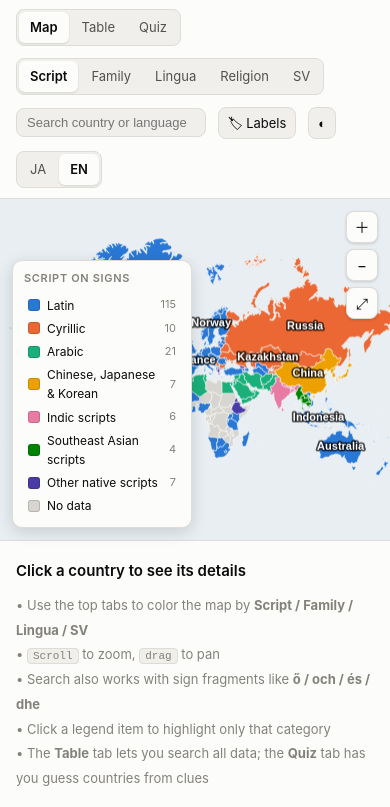
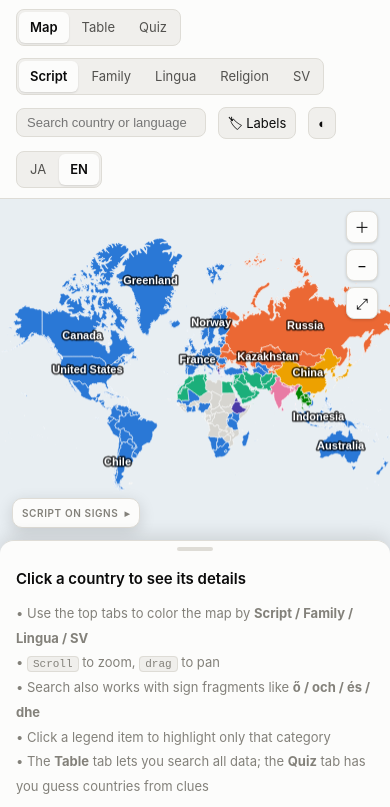
Before and after one commit to toshtosh2024/geolearner, a plain HTML site: page index.html in a window 390 px wide. Shown: the part 37-844 px from the top of the page. Drawn offline with Linux system fonts and the light colour scheme.

Commit message:
Overlay drawer on the map, compact mobile legend, link previews
- Sidebar is now a drawer over a full-size map (left panel on desktop,
  bottom sheet on narrow screens); map centering, zoom, legend and quiz
  bar account for the area it covers
- Legend can be collapsed (closed by default on narrow screens) and is
  more compact there
- Quiz no longer shows scores or hint penalties
- Selected country gets a thick outline with a halo; hover outline no
  longer uses the same blue as Latin-script countries
- OGP / X card tags and og-image.png for link previews

Co-Authored-By: Claude Opus 5.5 <noreply@anthropic.com>

```diff
--- a/css/style.css
+++ b/css/style.css
@@ -211,6 +211,14 @@ main {
   flex: 1;
   display: flex;
   min-height: 0;
+  position: relative;
+  /*
+    ドロワー（サイドバー）は地図の手前に重ねる。重なっている幅 / 高さをここで決めて、
+    凡例・クイズ・一覧の位置合わせに使う（PC は左に幅 --drawer-w、スマホ幅は下に高さ --drawer-h）
+    --side-w / --side-h は js/resizer.js がドラッグで設定する。地図側には最低 280px / 140px 残す
+  */
+  --drawer-w: min(var(--side-w, 340px), 100% - 280px);
+  --drawer-h: 0px;
 }
 .stage {
   position: relative;
@@ -245,8 +253,8 @@ canvas {
 }
 .legend {
   position: absolute;
-  left: 12px;
-  bottom: 12px;
+  left: calc(var(--drawer-w) + 12px);
+  bottom: calc(var(--drawer-h) + 12px);
   background: var(--surface);
   border: 1px solid var(--line);
   border-radius: 10px;
@@ -256,11 +264,31 @@ canvas {
   z-index: 5;
 }
 .legend h4 {
+  display: flex;
+  align-items: center;
+  gap: 6px;
   margin: 0 0 6px;
   font-size: 11px;
   color: var(--ink-3);
   font-weight: 600;
   letter-spacing: 0.06em;
+  cursor: pointer; /* クリックで凡例を開閉 */
+  user-select: none;
+}
+.legend .chev {
+  margin-left: auto;
+  font-size: 10px;
+}
+.legend.collapsed h4 {
+  margin: 0;
+}
+.legend.collapsed .row {
+  display: none;
+}
+.legend .count {
+  margin-left: auto;
+  color: var(--ink-3);
+  font-size: 11px;
 }
 .legend .row {
   display: flex;
@@ -305,24 +333,28 @@ canvas {
 }
 
 /* ---------- sidebar ---------- */
-/* サイドバーの幅 --side-w（スマホ幅では高さ --side-h）は js/resizer.js がドラッグで設定する */
+/* ドロワー: 地図の手前に重ねる。PC は左端、スマホ幅は下から出るシート（サイズは main の変数） */
 aside {
-  order: -2;
-  width: var(--side-w, 340px);
-  flex: 0 0 var(--side-w, 340px);
-  max-width: calc(100% - 280px); /* 地図が潰れないように */
+  position: absolute;
+  z-index: 15; /* 凡例・クイズより手前、ツールチップ（20）より奥 */
+  top: 0;
+  bottom: 0;
+  left: 0;
+  width: var(--drawer-w);
   background: var(--surface);
   border-right: 1px solid var(--line);
+  box-shadow: 4px 0 18px rgba(0, 0, 0, 0.1);
   overflow-y: auto;
   padding: 16px;
 }
-/* サイドバーと地図の境目のつまみ。前後に 3px ずつはみ出して、レイアウト上の幅は 0 */
+/* ドロワーの縁のつまみ（ドラッグでサイズ調整）。縁をまたいで 6px の当たり判定 */
 .resizer {
-  order: -1;
-  position: relative;
-  z-index: 6;
-  flex: 0 0 6px;
-  margin: 0 -3px;
+  position: absolute;
+  z-index: 16;
+  top: 0;
+  bottom: 0;
+  left: calc(var(--drawer-w) - 3px);
+  width: 6px;
   cursor: col-resize;
   touch-action: none;
 }
@@ -332,10 +364,15 @@ aside {
   inset: 0 2px;
   transition: background 0.15s;
 }
-.resizer:hover::after,
 .resizer:focus-visible::after,
 .resizer.dragging::after {
   background: var(--accent);
+}
+/* タッチ端末では触ったあとに :hover が残るので、マウスがあるときだけ */
+@media (hover: hover) {
+  .resizer:hover::after {
+    background: var(--accent);
+  }
 }
 .resizer:focus-visible {
   outline: none;
@@ -346,31 +383,62 @@ body.resizing {
 }
 @media (max-width: 860px) {
   main {
-    flex-direction: column;
+    --drawer-w: 0px;
+    --drawer-h: min(var(--side-h, 44%), 100% - 140px);
   }
   aside {
-    order: 2;
+    top: auto;
+    right: 0;
     width: auto;
-    max-width: none;
-    flex: 0 0 var(--side-h, 44%);
-    max-height: calc(100% - 140px);
+    height: var(--drawer-h);
+    padding-top: 24px; /* 上端のつまみの分 */
     border-right: 0;
     border-top: 1px solid var(--line);
+    border-radius: 14px 14px 0 0;
+    box-shadow: 0 -4px 18px rgba(0, 0, 0, 0.12);
   }
+  /* シート上端のつまみ。指で掴みやすいよう高さを取り、中央に取っ手を描く */
   .resizer {
-    order: 1;
-    margin: -3px 0;
+    top: auto;
+    right: 0;
+    left: 0;
+    bottom: calc(var(--drawer-h) - 20px);
+    width: auto;
+    height: 22px;
     cursor: row-resize;
   }
   .resizer::after {
-    inset: 2px 0;
+    inset: 9px auto auto 50%;
+    width: 36px;
+    height: 4px;
+    margin-left: -18px;
+    border-radius: 2px;
+    background: var(--line);
   }
   body.resizing {
     cursor: row-resize;
   }
+  /* 凡例は小さく。件数は省く（既定では閉じた状態。js/legend.js） */
   .legend {
-    max-width: 180px;
+    max-width: 170px;
+    padding: 6px 9px;
+  }
+  .legend h4 {
+    font-size: 10px;
+    margin-bottom: 3px;
+  }
+  .legend .row {
     font-size: 11px;
+    line-height: 1.35;
+    gap: 5px;
+    padding: 1px 2px;
+  }
+  .legend .sw {
+    width: 10px;
+    height: 10px;
+  }
+  .legend .count {
+    display: none;
   }
 }
 .ph {
@@ -515,6 +583,7 @@ body.resizing {
   flex: 1;
   overflow: auto;
   background: var(--surface);
+  padding: 0 0 var(--drawer-h) var(--drawer-w); /* ドロワーに隠れる分をあける */
 }
 table {
   border-collapse: collapse;
@@ -559,9 +628,10 @@ td.k {
 .quizbar {
   position: absolute;
   top: 12px;
-  left: 50%;
+  /* ドロワーに隠れていない範囲の中央に置く */
+  left: calc(var(--drawer-w) + (100% - var(--drawer-w)) / 2);
   transform: translateX(-50%);
-  width: min(560px, calc(100% - 110px));
+  width: min(560px, calc(100% - var(--drawer-w) - 110px));
   background: var(--surface);
   border: 1px solid var(--line);
   border-radius: 12px;
@@ -577,13 +647,6 @@ td.k {
   color: var(--ink-3);
   letter-spacing: 0.06em;
   margin-bottom: 6px;
-}
-.qhead .sc {
-  margin-left: auto;
-  color: var(--ink-2);
-  font-weight: 600;
-  letter-spacing: 0;
-  font-size: 12px;
 }
 .qbody {
   font-size: 14px;
--- a/js/data/ui-text.js
+++ b/js/data/ui-text.js
@@ -69,13 +69,11 @@ const UI_TEXT = {
     "quiz.intro":
       '<div class="ph"><p style="font-size:15px;color:var(--ink);font-weight:600;margin:0 0 8px">' +
       "クイズモード</p>手がかりを読んで、その国を<b>地図上でクリック</b>してください。<br>" +
-      "ヒントを増やすほど得点は下がります（4点→1点）。<br><br>" +
+      "手がかりが足りなければ「ヒントを追加」で増やせます。<br><br>" +
       '<span style="color:var(--ink-3);font-size:12px">「地図」タブに戻ると通常モードに戻ります。</span></div>',
     "quiz.prompt": "この手がかりの国を地図でクリック",
-    "quiz.score": (score, asked, streak, best) =>
-      score + " / " + asked + "　連続 " + streak + "（最高 " + best + "）",
     "quiz.next": "次の問題 →",
-    "quiz.moreHint": (cost) => "ヒントを追加（−" + cost + "）",
+    "quiz.moreHint": "ヒントを追加",
     "quiz.giveUp": "答えを見る",
     "quiz.correct": (answer) => "正解！ " + answer,
     "quiz.wrong": (answer) => "正解は " + answer,
@@ -161,13 +159,11 @@ const UI_TEXT = {
     "quiz.intro":
       '<div class="ph"><p style="font-size:15px;color:var(--ink);font-weight:600;margin:0 0 8px">' +
       "Quiz mode</p>Read the clues and <b>click that country on the map</b>.<br>" +
-      "Each extra hint lowers the score (4 pts → 1 pt).<br><br>" +
+      'Need more clues? Use "Add a hint".<br><br>' +
       '<span style="color:var(--ink-3);font-size:12px">Go back to the "Map" tab to leave quiz mode.</span></div>',
     "quiz.prompt": "CLICK THE COUNTRY THAT MATCHES THESE CLUES",
-    "quiz.score": (score, asked, streak, best) =>
-      score + " / " + asked + " · Streak " + streak + " (best " + best + ")",
     "quiz.next": "Next question →",
-    "quiz.moreHint": (cost) => "Add a hint (−" + cost + ")",
+    "quiz.moreHint": "Add a hint",
     "quiz.giveUp": "Show answer",
     "quiz.correct": (answer) => "Correct! " + answer,
     "quiz.wrong": (answer) => "The answer was " + answer,
--- a/js/legend.js
+++ b/js/legend.js
@@ -1,6 +1,8 @@
 /* ============================================================
    凡例
+   見出しをクリックすると開閉できる。スマホ幅では地図が狭いので最初は閉じておく
    ============================================================ */
+let legendOpen = !NARROW_LAYOUT.matches;
 function renderLegend() {
   const m = MODES[mode];
   const counts = {};
@@ -8,10 +10,14 @@ function renderLegend() {
     const c = catOf(f);
     if (c) counts[c] = (counts[c] || 0) + 1;
   });
-  document.getElementById("legend").innerHTML =
+  const legend = document.getElementById("legend");
+  legend.classList.toggle("collapsed", !legendOpen);
+  legend.innerHTML =
     "<h4>" +
     loc(m.label).toUpperCase() +
-    "</h4>" +
+    '<span class="chev">' +
+    (legendOpen ? "▾" : "▸") +
+    "</span></h4>" +
     m.cats
       .map(
         (c) =>
@@ -24,7 +30,7 @@ function renderLegend() {
           css(c[2]) +
           '"></span>' +
           loc(c[1]) +
-          '<span style="margin-left:auto;color:var(--ink-3);font-size:11px">' +
+          '<span class="count">' +
           (counts[c[0]] || 0) +
           "</span></div>",
       )
@@ -36,10 +42,11 @@ function renderLegend() {
     '"></span>' +
     t("legend.noData") +
     "</div>";
-  document
-    .getElementById("legend")
-    .querySelectorAll(".row")
-    .forEach((r) => {
+  legend.querySelector("h4").onclick = () => {
+    legendOpen = !legendOpen;
+    renderLegend();
+  };
+  legend.querySelectorAll(".row").forEach((r) => {
     r.onclick = () => {
       dimCat = dimCat === r.dataset.cat || !r.dataset.cat ? null : r.dataset.cat;
       renderLegend();
--- a/js/main.js
+++ b/js/main.js
@@ -167,7 +167,10 @@ function relayout() {
   draw();
 }
 window.addEventListener("resize", relayout);
-new ResizeObserver(relayout).observe(document.getElementById("stage"));
+// 地図の大きさが変わったとき・ドロワーのサイズが変わったとき（地図の見える範囲が変わる）に描き直す
+const layoutObserver = new ResizeObserver(relayout);
+layoutObserver.observe(document.getElementById("stage"));
+layoutObserver.observe(side);
 matchMedia("(prefers-color-scheme: dark)").addEventListener("change", () => {
   renderLegend();
   draw();
--- a/js/map.js
+++ b/js/map.js
@@ -16,6 +16,16 @@ let W = 0,
   DPR = 1,
   pickDirty = true;
 const T = { k: 1, x: 0, y: 0 }; // 単位座標 → 画面: px = u*k + x
+const NARROW_LAYOUT = matchMedia("(max-width: 860px)"); // スマホ幅（CSS のブレークポイントと同じ）
+
+// ドロワーが地図に重なっている分（PC は左、スマホ幅は下）。中心合わせやパンの範囲はこれを除いて考える
+function mapInset() {
+  const s = document.getElementById("side").getBoundingClientRect();
+  const m = cv.getBoundingClientRect();
+  return NARROW_LAYOUT.matches
+    ? { left: 0, bottom: Math.max(0, m.bottom - s.top) }
+    : { left: Math.max(0, s.right - m.left), bottom: 0 };
+}
 
 function css(v) {
   return getComputedStyle(document.documentElement).getPropertyValue(v).trim();
@@ -59,21 +69,27 @@ function resize() {
   draw();
 }
 function fitWorld() {
+  const { left, bottom } = mapInset();
+  const vw = W - left,
+    vh = H - bottom; // ドロワーに隠れていない範囲
   const yTop = proj(0, 83)[1],
     yBot = proj(0, -58)[1];
-  const k = Math.min(W / 1.0, H / (yBot - yTop));
+  const k = Math.min(vw / 1.0, vh / (yBot - yTop));
   T.k = k;
-  T.x = W / 2 - 0.5 * k;
-  T.y = H / 2 - ((yTop + yBot) / 2) * k;
+  T.x = left + vw / 2 - 0.5 * k;
+  T.y = vh / 2 - ((yTop + yBot) / 2) * k;
   clampT();
 }
 function clampT() {
+  const { left, bottom } = mapInset();
+  const vw = W - left,
+    vh = H - bottom;
   T.k = Math.max(1, Math.min(60000, T.k));
-  const minK = Math.min(W, H) * 0.35;
+  const minK = Math.min(vw, vh) * 0.35;
   if (T.k < minK) T.k = minK;
-  T.x = Math.min(W * 0.4, Math.max(W * 0.6 - T.k, T.x));
+  T.x = Math.min(left + vw * 0.4, Math.max(left + vw * 0.6 - T.k, T.x));
   const h = T.k;
-  T.y = Math.min(H * 0.4, Math.max(H * 0.6 - h, T.y));
+  T.y = Math.min(vh * 0.4, Math.max(vh * 0.6 - h, T.y));
 }
 
 function paint(c, scale, withStroke) {
@@ -104,11 +120,23 @@ function paint(c, scale, withStroke) {
     }
   }
   if (withStroke) {
-    for (const f of [hovered, selected]) {
-      if (!f) continue;
-      c.strokeStyle = f === selected ? css("--ink") : css("--accent");
-      c.lineWidth = (f === selected ? 2.4 : 1.8) / T.k;
-      c.stroke(f.path);
+    c.lineJoin = "round";
+    // ホバー中の国: 塗り色（アクセントの青と同じ色の国もある）に埋もれないよう、文字色で縁取る
+    if (hovered && hovered !== selected) {
+      c.globalAlpha = 0.6;
+      c.strokeStyle = css("--ink");
+      c.lineWidth = 1.6 / T.k;
+      c.stroke(hovered.path);
+      c.globalAlpha = 1;
+    }
+    // 選択中の国: 背景色の縁取り＋文字色の太線。どの塗り色・隣国の上でも境目が見えるように
+    if (selected) {
+      c.strokeStyle = css("--surface");
+      c.lineWidth = 6 / T.k;
+      c.stroke(selected.path);
+      c.strokeStyle = css("--ink");
+      c.lineWidth = 3 / T.k;
+      c.stroke(selected.path);
     }
   }
   c.restore();
--- a/js/quiz.js
+++ b/js/quiz.js
@@ -2,11 +2,7 @@
    クイズ
    ============================================================ */
 const QPOOL = FEATURES.filter((f) => f.data && (f.data.keys || []).length && f.data.sv !== "none");
-let quiz = null,
-  score = 0,
-  asked = 0,
-  streak = 0,
-  best = 0;
+let quiz = null;
 function newQuiz() {
   let f;
   do {
@@ -57,9 +53,6 @@ function renderQuiz() {
   bar.innerHTML =
     '<div class="qhead"><span>' +
     t("quiz.prompt") +
-    "</span>" +
-    '<span class="sc">' +
-    t("quiz.score", score, asked, streak, best) +
     "</span></div>" +
     '<div class="qbody">' +
     hintList
@@ -71,7 +64,7 @@ function renderQuiz() {
     (quiz.done
       ? '<button class="btn primary" id="qnext">' + t("quiz.next") + "</button>"
       : '<button class="btn" id="qhint">' +
-        t("quiz.moreHint", quiz.hints) +
+        t("quiz.moreHint") +
         "</button>" +
         '<button class="btn" id="qgive">' +
         t("quiz.giveUp") +
@@ -107,13 +100,6 @@ function quizResultHTML() {
 function finishQuiz(f) {
   if (!quiz || quiz.done) return;
   const correct = f && f.name === quiz.f.name;
-  asked++;
-  if (correct) {
-    const pt = Math.max(1, 5 - quiz.hints);
-    score += pt;
-    streak++;
-    best = Math.max(best, streak);
-  } else streak = 0;
   quiz.done = true;
   quiz.hints = 4;
   // 言語を切り替えて描き直しても結果が消えないよう、状態として持っておく
--- a/js/resizer.js
+++ b/js/resizer.js
@@ -1,18 +1,19 @@
 /* ============================================================
-   サイドバーの幅調整（スマホ幅では縦並びになるので高さを調整）
-   境目のつまみをドラッグ / 矢印キーで変更、ダブルクリックで既定に戻す
+   ドロワー（サイドバー）のサイズ調整
+   PC は左端のドロワーの幅、スマホ幅は下から出るシートの高さを変える
+   縁のつまみをドラッグ / 矢印キーで変更、ダブルクリックで既定に戻す
    地図の描き直しは main.js の ResizeObserver が自動で行う
    ============================================================ */
 const resizer = document.getElementById("sideResizer");
 const mainEl = document.querySelector("main");
-const narrowLayout = matchMedia("(max-width: 860px)");
+
 const SIDE_SIZE_KEY = { w: "geolearner.sideWidth", h: "geolearner.sideHeight" };
-const SIDE_MIN = { w: 240, h: 120 }; // サイドバーの最小サイズ
-const MAP_MIN = { w: 280, h: 140 }; // 地図側に最低限残すサイズ（CSS の max-width / max-height と同じ値）
+const SIDE_MIN = { w: 240, h: 120 }; // ドロワーの最小サイズ
+const MAP_MIN = { w: 280, h: 140 }; // 地図側に最低限残すサイズ（CSS の --drawer-w / --drawer-h と同じ値）
 
-// 横並びなら幅（w）、縦並びなら高さ（h）を調整する
+// PC は幅（w）、スマホ幅は高さ（h）を調整する
 function sideAxis() {
-  return narrowLayout.matches ? "h" : "w";
+  return NARROW_LAYOUT.matches ? "h" : "w";
 }
 
 function setSideSize(axis, px) {
@@ -101,4 +102,4 @@ for (const axis of ["w", "h"]) {
   }
 }
 updateResizerOrientation();
-narrowLayout.addEventListener("change", updateResizerOrientation);
+NARROW_LAYOUT.addEventListener("change", updateResizerOrientation);
```
Also changed, not shown: index.html (+15 -1 lines), js/interaction.js (+16 -8 lines), og-image.png (added). Lines whose indentation alone changed are shown as unchanged.
